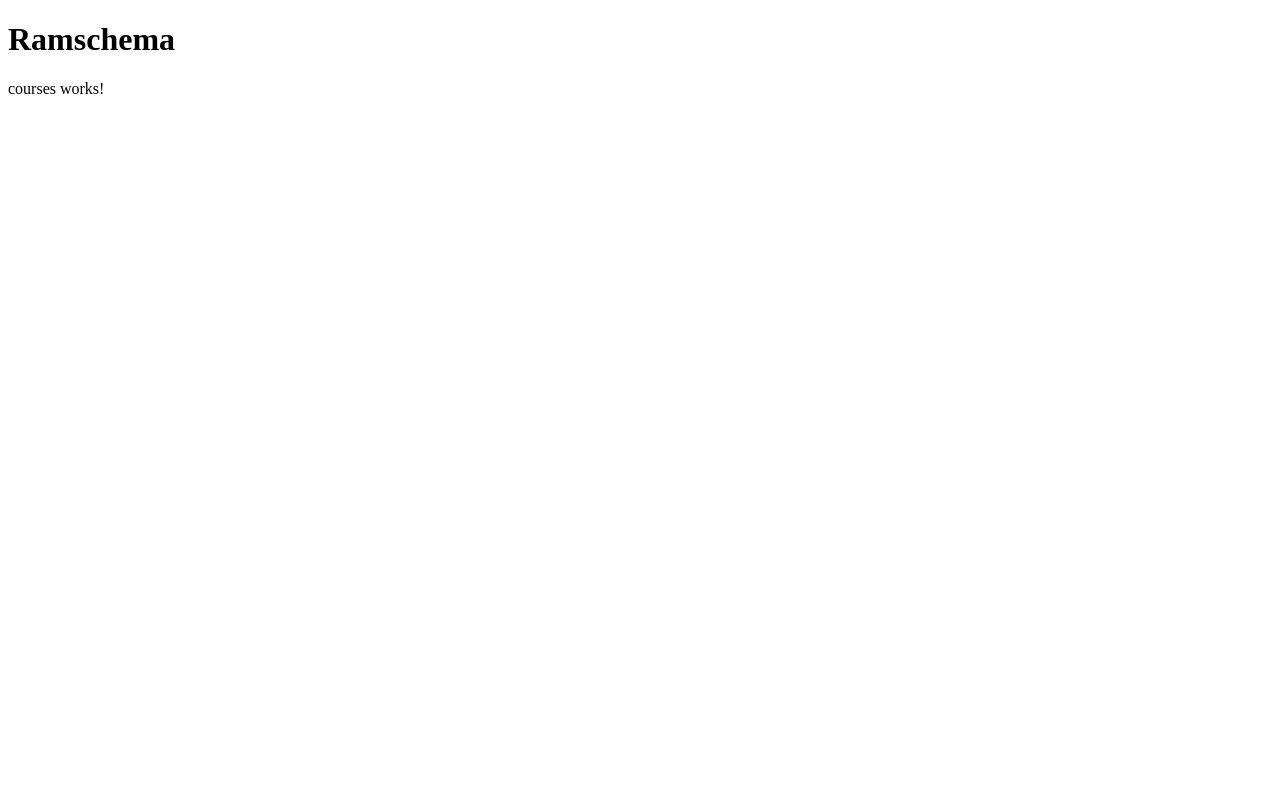
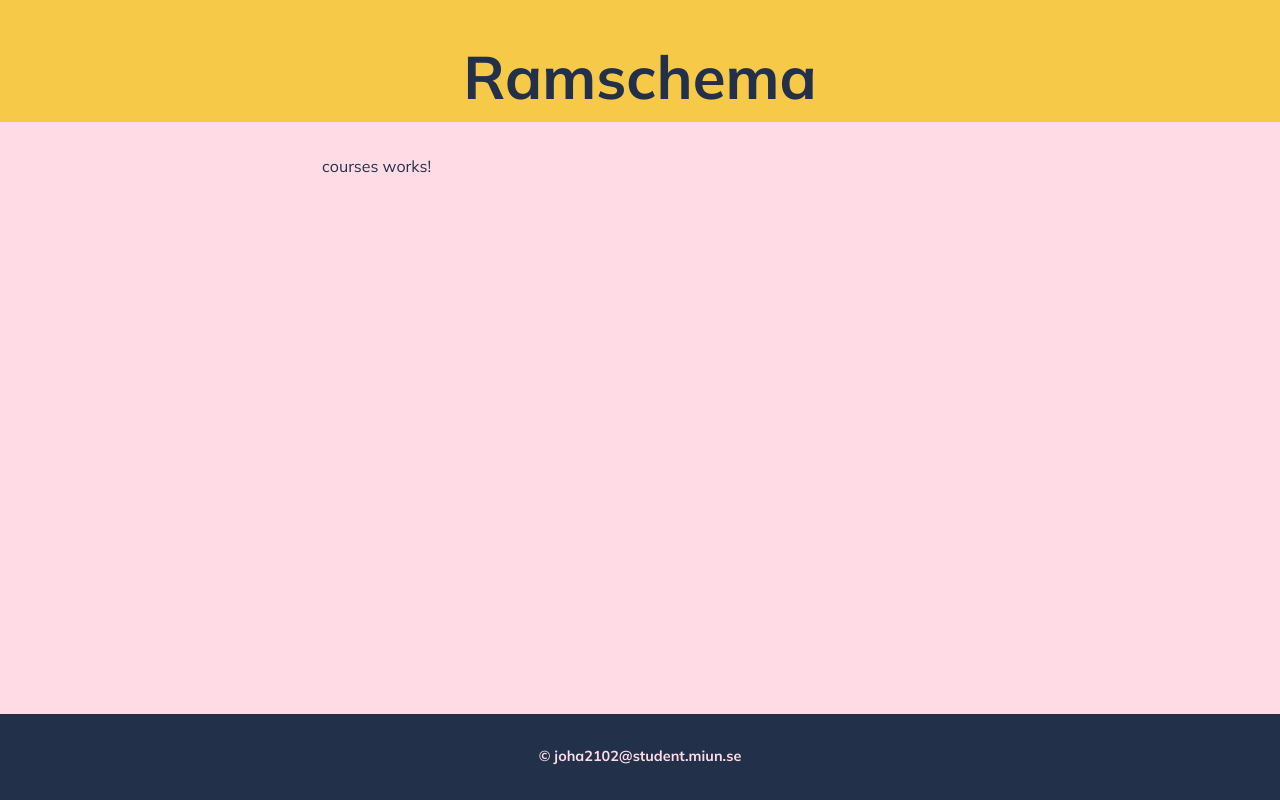
Before and after one commit to JohannaHannahoJ/ts-labb-4, an Angular app: page /courses in a window 1280 px wide. Built offline with nearby package versions, Linux system fonts and the light colour scheme; no server answers.

Commit message:
Add styling and color theme for courses page

```diff
--- a/src/app/app.css
+++ b/src/app/app.css
@@ -0,0 +1,21 @@
+
+header {
+    text-align: center;
+    background-color: var(--piff);
+    padding-top: 2rem;
+}
+
+header h1 {
+    font-size: 60px;
+    background-color: var(--piff);
+}
+
+footer {
+    font-weight: bold;
+    font-size: 90%;
+    text-align: center;
+    margin-top: 2rem;
+    padding: 2rem;
+    background-color: var(--text);
+    color: var(--bg);
+}
--- a/src/app/app.html
+++ b/src/app/app.html
@@ -1,2 +1,11 @@
+<header>
 <h1>Ramschema</h1>
+</header>
+
+<main>
 <router-outlet />
+</main>
+
+<footer>
+  <p>© joha2102@student.miun.se</p>
+</footer>
--- a/src/index.html
+++ b/src/index.html
@@ -1,13 +1,20 @@
 <!doctype html>
 <html lang="sv">
+
 <head>
   <meta charset="utf-8">
   <title>TsLabb4</title>
   <base href="/">
   <meta name="viewport" content="width=device-width, initial-scale=1">
   <link rel="icon" type="image/x-icon" href="favicon.ico">
+
+  <link rel="preconnect" href="https://fonts.googleapis.com">
+  <link rel="preconnect" href="https://fonts.gstatic.com" crossorigin>
+  <link href="https://fonts.googleapis.com/css2?family=Mulish:ital,wght@0,200..1000;1,200..1000&display=swap"rel="stylesheet">
 </head>
+
 <body>
   <app-root></app-root>
 </body>
+
 </html>
--- a/src/styles.css
+++ b/src/styles.css
@@ -1 +1,45 @@
 /* You can add global styles to this file, and also import other style files */
+*,
+*::before,
+*::after {
+    margin: 0;
+    padding: 0;
+    box-sizing: border-box;
+}
+
+:root {
+    --text: #22304a;
+    --bg: #ffdce5;
+    --piff: #f7c948;
+    --wakeup: #40E0D0;
+    --harmony:  #f4efe9;
+}
+
+html,
+body {
+    margin: 0;
+    padding: 0;
+    height: 100%;
+    margin: 0;
+}
+
+app-root {
+    min-height: 100vh;
+    display: flex;
+    flex-direction: column;
+}
+
+body {
+    color: var(--text);
+    background-color: var(--bg);
+    font-family: 'Mulish', sans-serif;
+    line-height: 1.5;
+}
+
+main {
+    flex: 1;
+    width: 100%;
+    max-width: 700px;
+    margin: 0 auto;
+    padding: 2rem;
+}
```
